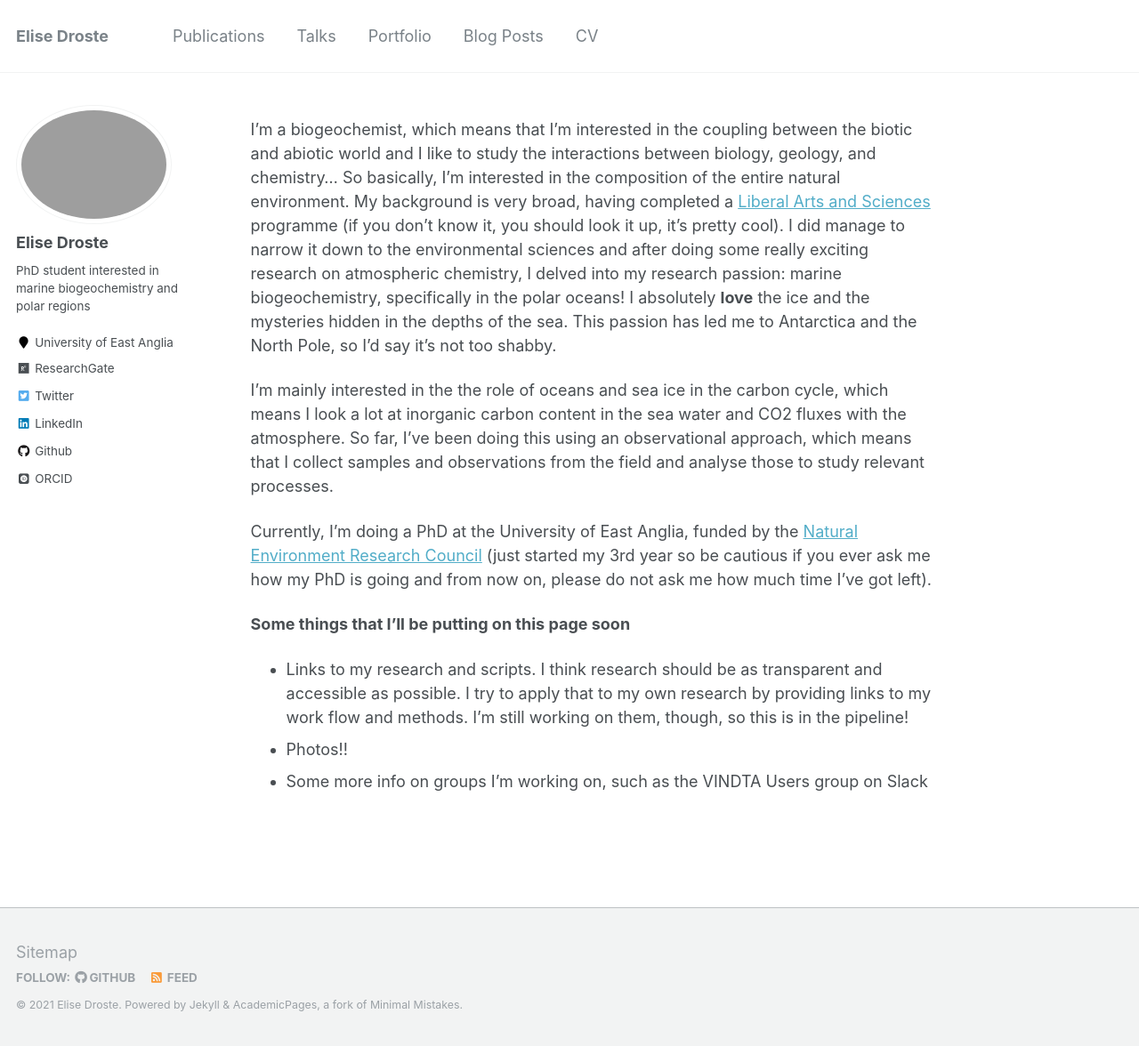
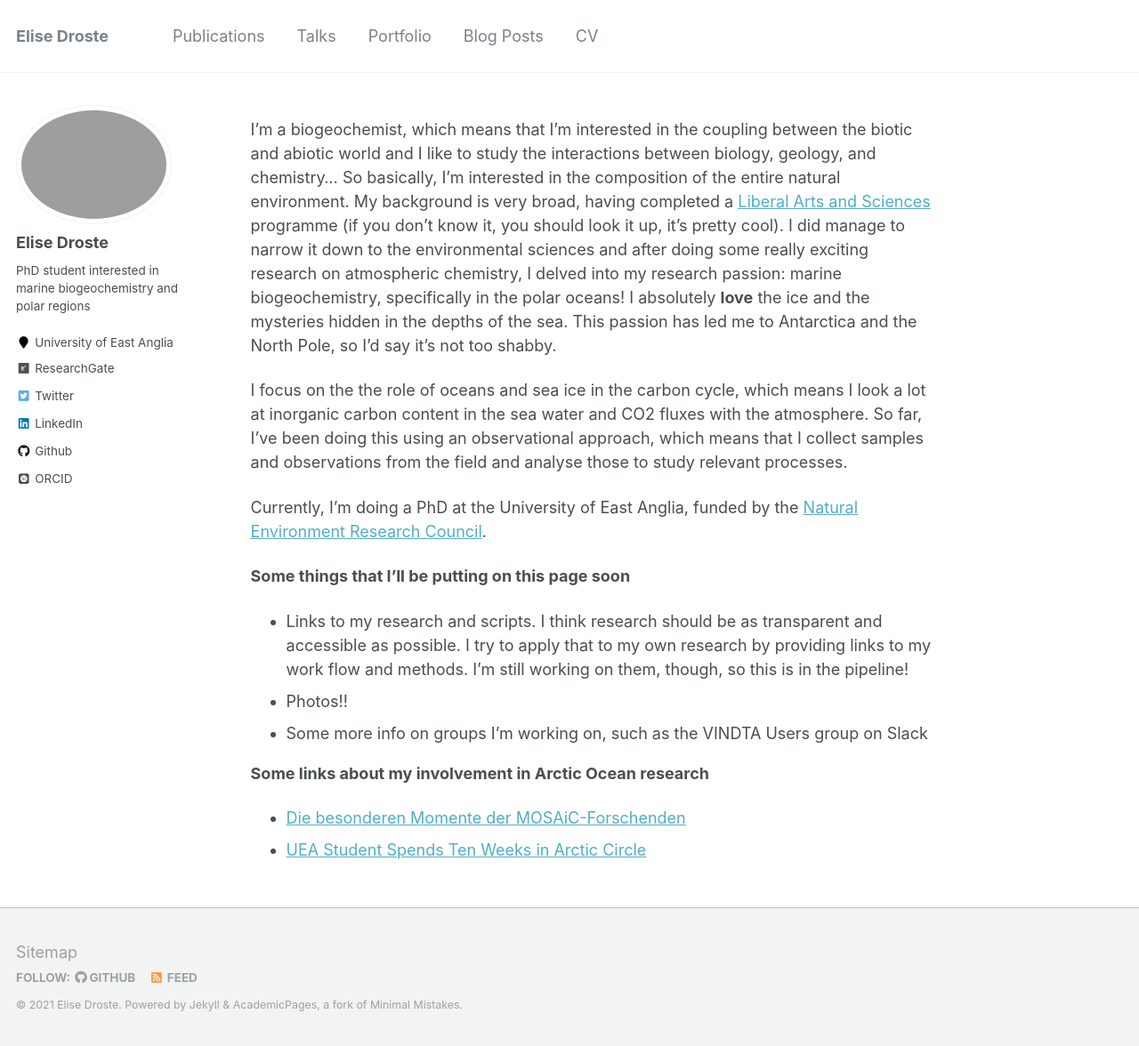
Before and after one commit to edroste/edroste.github.io, a Jekyll site: the page built from _pages/about.md, in a window 1280 px wide and 1176 px high. Shown: the whole window at 89% size. Built offline with Jekyll 4.4.1, drawn with Linux system fonts in a browser that asks for light colours; some web fonts are replaced.

Commit message:
minor changes, added links to press releases MOSAiC

```diff
--- a/_pages/about.md
+++ b/_pages/about.md
@@ -10,12 +10,17 @@ redirect_from:
 
 I'm a biogeochemist, which means that I'm interested in the coupling between the biotic and abiotic world and I like to study the interactions between biology, geology, and chemistry... So basically, I'm interested in the composition of the entire natural environment. My background is very broad, having completed a [Liberal Arts and Sciences](https://en.wikipedia.org/wiki/Liberal_arts_education#:~:text=Liberal%20arts%20generally%20covers%20three,science%2C%20sociology%2C%20and%20psychology.) programme (if you don't know it, you should look it up, it's pretty cool). I did manage to narrow it down to the environmental sciences and after doing some really exciting research on atmospheric chemistry, I delved into my research passion: marine biogeochemistry, specifically in the polar oceans! I absolutely __love__ the ice and the mysteries hidden in the depths of the sea. This passion has led me to Antarctica and the North Pole, so I'd say it's not too shabby.
 
-I'm mainly interested in the the role of oceans and sea ice in the carbon cycle, which means I look a lot at inorganic carbon content in the sea water and CO2 fluxes with the atmosphere. So far, I've been doing this using an observational approach, which means that I collect samples and observations from the field and analyse those to study relevant processes.
+I focus on the the role of oceans and sea ice in the carbon cycle, which means I look a lot at inorganic carbon content in the sea water and CO2 fluxes with the atmosphere. So far, I've been doing this using an observational approach, which means that I collect samples and observations from the field and analyse those to study relevant processes.
 
-Currently, I'm doing a PhD at the University of East Anglia, funded by the [Natural Environment Research Council](https://nerc.ukri.org/) (just started my 3rd year so be cautious if you ever ask me how my PhD is going and from now on, please do not ask me how much time I've got left).
+Currently, I'm doing a PhD at the University of East Anglia, funded by the [Natural Environment Research Council](https://nerc.ukri.org/).
 
 **Some things that I'll be putting on this page soon**
 
 - Links to my research and scripts. I think research should be as transparent and accessible as possible. I try to apply that to my own research by providing links to my work flow and methods. I'm still working on them, though, so this is in the pipeline!
 - Photos!!
 - Some more info on groups I'm working on, such as the VINDTA Users group on Slack
+
+**Some links about my involvement in Arctic Ocean research**
+
+- [Die besonderen Momente der MOSAiC-Forschenden](https://www.bmbf.de/de/die-besonderen-momente-der-mosaic-forschenden-13405.html)
+- [UEA Student Spends Ten Weeks in Arctic Circle](https://www.edp24.co.uk/news/uea-student-spends-ten-weeks-in-arctic-circle-8030650)
```
